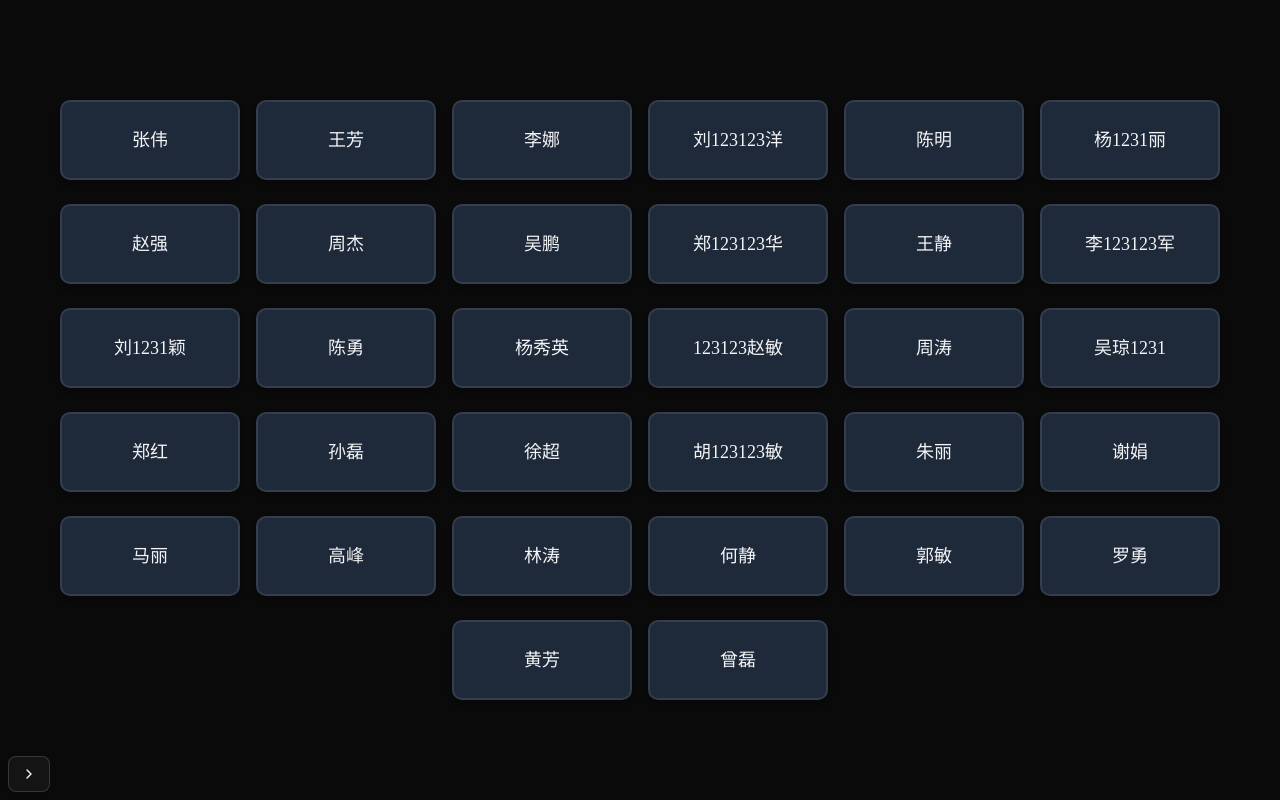
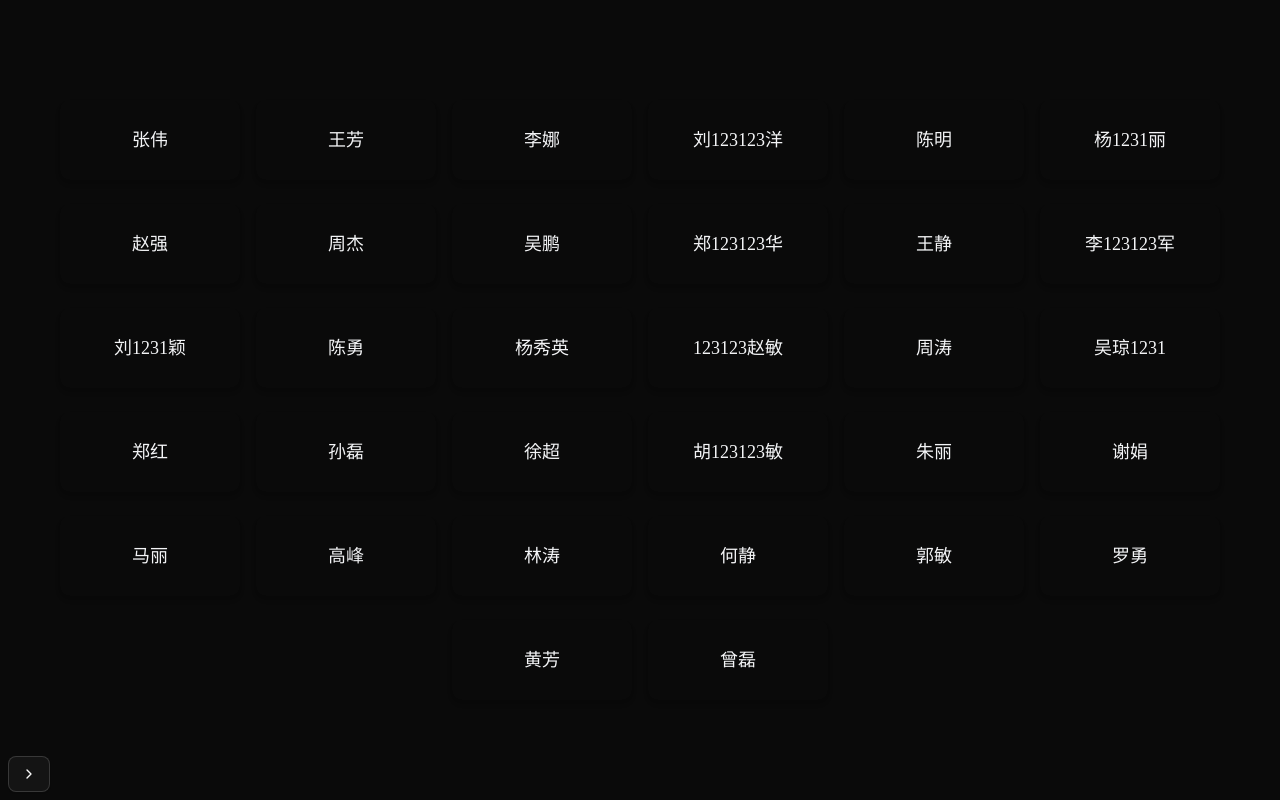
Before and after one commit to tuntun0609/matchup-master, a Next.js app: page /playground/random in a window 1280 px wide. Built offline with nearby package versions, Linux system fonts and the light colour scheme; a web font is replaced by a local one.

Commit message:
fix: 调整文本过渡时间和快速循环间隔，优化页面样式

```diff
--- a/src/app/playground/one-on-one-group/page.tsx
+++ b/src/app/playground/one-on-one-group/page.tsx
@@ -272,7 +272,7 @@ export default function OneOnOne() {
               <motion.p
                 data-player={player}
                 className={cn(
-                  'text-2xl text-gray-900 transition-colors duration-300 dark:text-gray-100',
+                  'text-2xl text-gray-900 transition-colors duration-500 dark:text-gray-100',
                   winPlayers.includes(player) && '!text-[#f3df8e]'
                 )}
                 animate={{
--- a/src/app/playground/random/page.tsx
+++ b/src/app/playground/random/page.tsx
@@ -141,7 +141,7 @@ export default function RandomPage() {
       .map(item => item.index)
 
     // 第一阶段：快速循环两圈
-    const fastInterval = 50 // 快速循环的间隔时间
+    const fastInterval = 40 // 快速循环的间隔时间
     const firstPhaseHighlight = async () => {
       // 完成两圈快速循环
       for (let round = 0; round < 1; round++) {
@@ -213,7 +213,7 @@ export default function RandomPage() {
               key={index}
               style={selectedIndex === index ? transformStyles[index] : {}}
               className={cn(
-                'w-[180px] rounded-lg border-2 bg-white p-4 text-center shadow-md dark:bg-gray-800',
+                'w-[180px] rounded-lg bg-transparent p-4 text-center shadow-md',
                 'flex h-[80px] items-center justify-center',
                 // 已选择过的玩家样式变淡
                 selectedList.includes(player) && selectedIndex !== index && 'opacity-50',
@@ -228,7 +228,7 @@ export default function RandomPage() {
                 highlightIndex === index &&
                   selectedIndex !== index &&
                   !selectedList.includes(player) &&
-                  'border-blue-500 shadow-lg dark:shadow-blue-900/50'
+                  'border-2 border-blue-500 shadow-lg dark:shadow-blue-900/50'
               )}
             >
               <p
```
